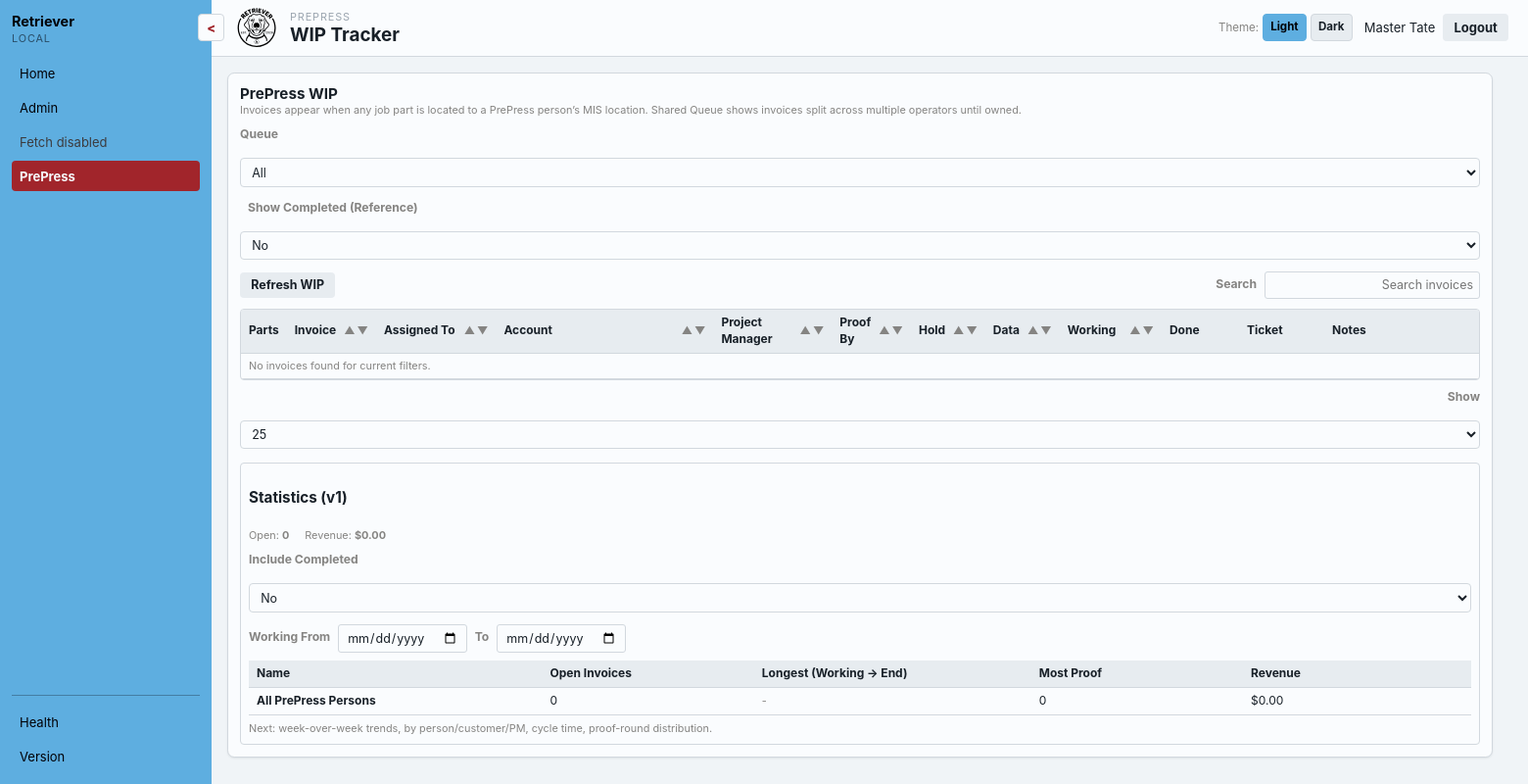
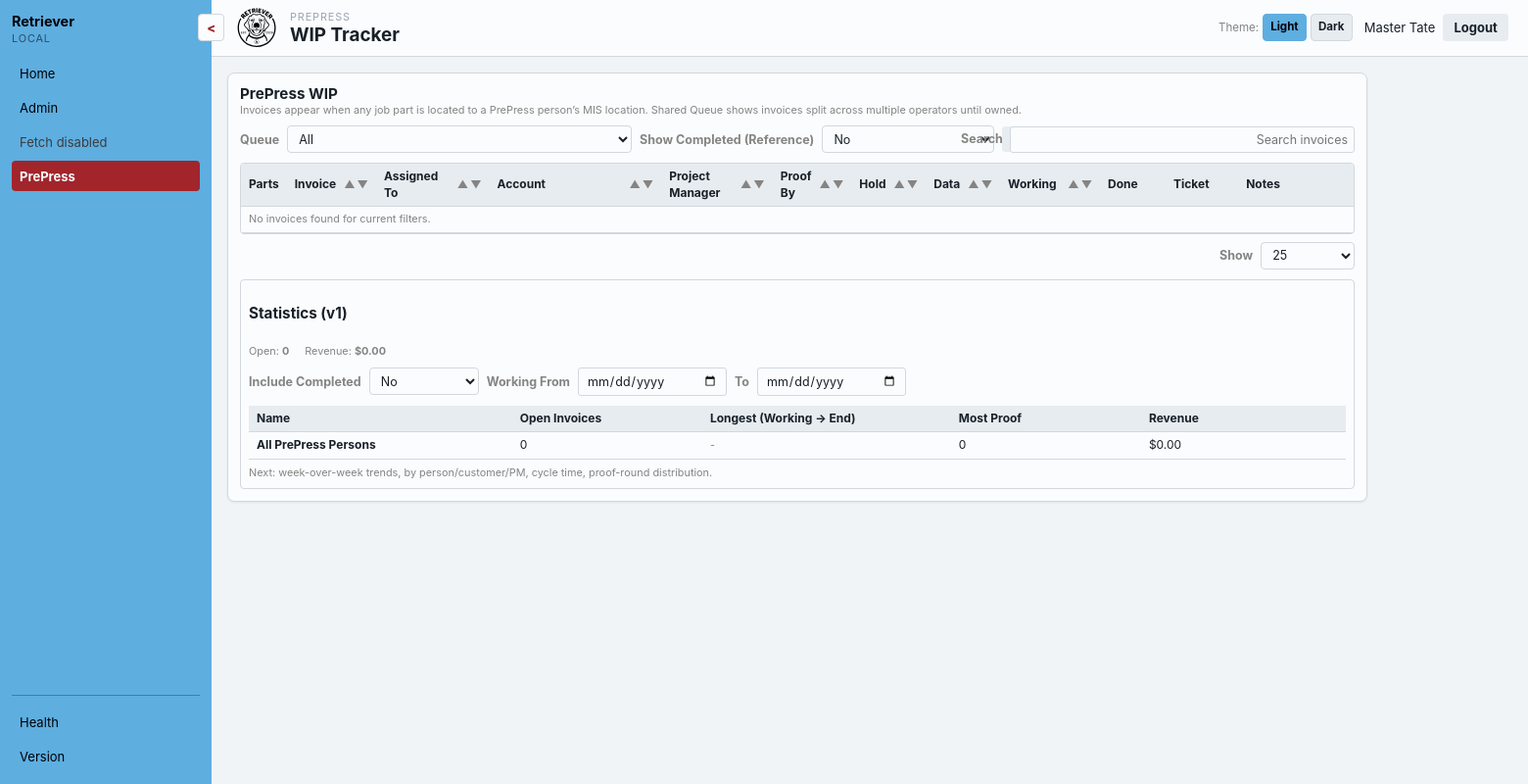
Before and after one commit to bobtucker1129/Retriever, a FastAPI app: page /prepress/ in a window 1560 px wide. Shown: the whole page at 98% size. Run offline with FastAPI, Linux system fonts and the light colour scheme; data that the repository does not hold is empty; some libraries are stand-ins or nearby versions.

Commit message:
Tighten PrePress control layout

```diff
--- a/app/static/app.css
+++ b/app/static/app.css
@@ -1837,7 +1837,7 @@ a.fetch-row-action:hover {
 .prepress-content .data-table {
   border-collapse: collapse;
   font-size: 0.75rem;
-  min-width: 78rem;
+  min-width: 70rem;
   width: 100%;
 }
 
@@ -1862,6 +1862,82 @@ a.fetch-row-action:hover {
   font: inherit;
 }
 
+.prepress-content .filter-controls {
+  align-items: center;
+  display: flex;
+  flex-wrap: wrap;
+  gap: 0.45rem;
+  margin-bottom: 0.6rem;
+}
+
+.prepress-content .filter-controls label {
+  flex: 0 0 auto;
+  font-size: var(--font-size-sm);
+  font-weight: 700;
+  margin: 0 !important;
+}
+
+.prepress-content .filter-controls select,
+.prepress-content .filter-controls input[type="date"],
+.prepress-content .filter-controls input[type="text"] {
+  display: inline-block;
+  flex: 0 0 auto;
+  margin: 0;
+  width: auto;
+}
+
+.prepress-content .filter-controls select {
+  min-height: 1.75rem;
+}
+
+.prepress-content .prepress-main-filters {
+  display: grid;
+  grid-template-columns: auto minmax(12rem, 22rem) auto 11rem auto minmax(14rem, 1fr);
+  width: 100%;
+}
+
+.prepress-content .prepress-main-filters select {
+  max-width: 100%;
+}
+
+.prepress-content .prepress-main-filters #queue {
+  width: 100%;
+}
+
+.prepress-content .prepress-search-control {
+  align-items: center;
+  display: inline-flex;
+  gap: 0.45rem;
+  justify-self: end;
+}
+
+.prepress-content .prepress-search-control input {
+  width: min(22rem, 32vw) !important;
+}
+
+.prepress-content .prepress-page-size-control {
+  justify-content: flex-end;
+  margin-top: 0.5rem;
+}
+
+.prepress-content .prepress-page-size-control select {
+  min-width: 6rem !important;
+}
+
+.prepress-content .prepress-stat-filters {
+  display: flex;
+  flex-wrap: nowrap;
+  width: 100%;
+}
+
+.prepress-content .prepress-stat-filters select {
+  min-width: 7rem !important;
+}
+
+.prepress-content .prepress-stat-filters input[type="date"] {
+  width: 9.5rem;
+}
+
 .prepress-content .card {
   background: var(--color-surface);
   border: 1px solid var(--color-border);
@@ -1919,3 +1995,31 @@ a.fetch-row-action:hover {
   background: var(--color-surface-2);
   color: var(--color-text);
 }
+
+@media (max-width: 86rem) {
+  .prepress-content .prepress-main-filters {
+    grid-template-columns: auto minmax(10rem, 18rem) auto 9rem auto minmax(12rem, 1fr);
+  }
+
+  .prepress-content .prepress-search-control input {
+    width: min(16rem, 28vw) !important;
+  }
+}
+
+@media (max-width: 62rem) {
+  .prepress-content .prepress-main-filters,
+  .prepress-content .prepress-stat-filters {
+    display: flex;
+    flex-wrap: wrap;
+  }
+
+  .prepress-content .prepress-main-filters #queue,
+  .prepress-content .prepress-search-control input {
+    width: 100% !important;
+  }
+
+  .prepress-content .prepress-search-control {
+    flex: 1 1 100%;
+    justify-self: stretch;
+  }
+}
--- a/app/templates/prepress/index.html
+++ b/app/templates/prepress/index.html
@@ -23,8 +23,20 @@
             font-size: var(--font-size-sm);
         }
 
-        .prepress-content .filter-controls select {
+        .prepress-content .prepress-main-filters {
+            display: grid;
+        }
+
+        .prepress-content .prepress-stat-filters {
+            flex-wrap: nowrap;
+        }
+
+        .prepress-content .prepress-main-filters #queue {
             min-width: 220px;
+        }
+
+        .prepress-content .prepress-main-filters #include_completed {
+            min-width: 110px;
         }
 
         .prepress-content .data-table th,
@@ -196,7 +208,7 @@
             Invoices appear when any job part is located to a PrePress person’s MIS location. Shared Queue shows invoices split across multiple operators until owned.
         </div>
 
-        <div class="filter-controls" id="prepress-filters" style="margin-bottom: 10px;">
+        <div class="filter-controls prepress-main-filters" id="prepress-filters">
             <label for="queue">Queue</label>
             <select id="queue" name="queue">
                 <option value="all" data-base-label="All">All</option>
@@ -206,7 +218,7 @@
                 {% endfor %}
             </select>
 
-            <label for="include_completed" style="margin-left: 8px;">Show Completed (Reference)</label>
+            <label for="include_completed">Show Completed (Reference)</label>
             <select id="include_completed" name="include_completed" style="min-width: 110px;">
                 <option value="0" selected>No</option>
                 <option value="1">Yes</option>
@@ -223,8 +235,8 @@
                 Refresh WIP
             </button>
 
-            <div style="margin-left: auto; display: inline-flex; align-items: center; gap: 8px; justify-content: flex-end;">
-                <label for="prepress-search" style="margin-left: 8px;">Search</label>
+            <div class="prepress-search-control">
+                <label for="prepress-search">Search</label>
                 <input id="prepress-search"
                        name="prepress_search"
                        type="text"
@@ -245,7 +257,7 @@
             <div class="muted">Loading...</div>
         </div>
 
-        <div id="prepress-footer-controls" class="filter-controls" style="justify-content: flex-end; margin-top: 8px;">
+        <div id="prepress-footer-controls" class="filter-controls prepress-page-size-control">
             <label for="page_size">Show</label>
             <select id="page_size" name="page_size" style="min-width: 120px;">
                 <option value="25">25</option>
--- a/app/templates/prepress/partials/statistics.html
+++ b/app/templates/prepress/partials/statistics.html
@@ -12,7 +12,7 @@
     </div>
 
     <form id="statistics-filters"
-          class="filter-controls"
+          class="filter-controls prepress-stat-filters"
           hx-get="/prepress/partials/statistics"
           hx-target="#statistics-container"
           hx-swap="innerHTML"
```
